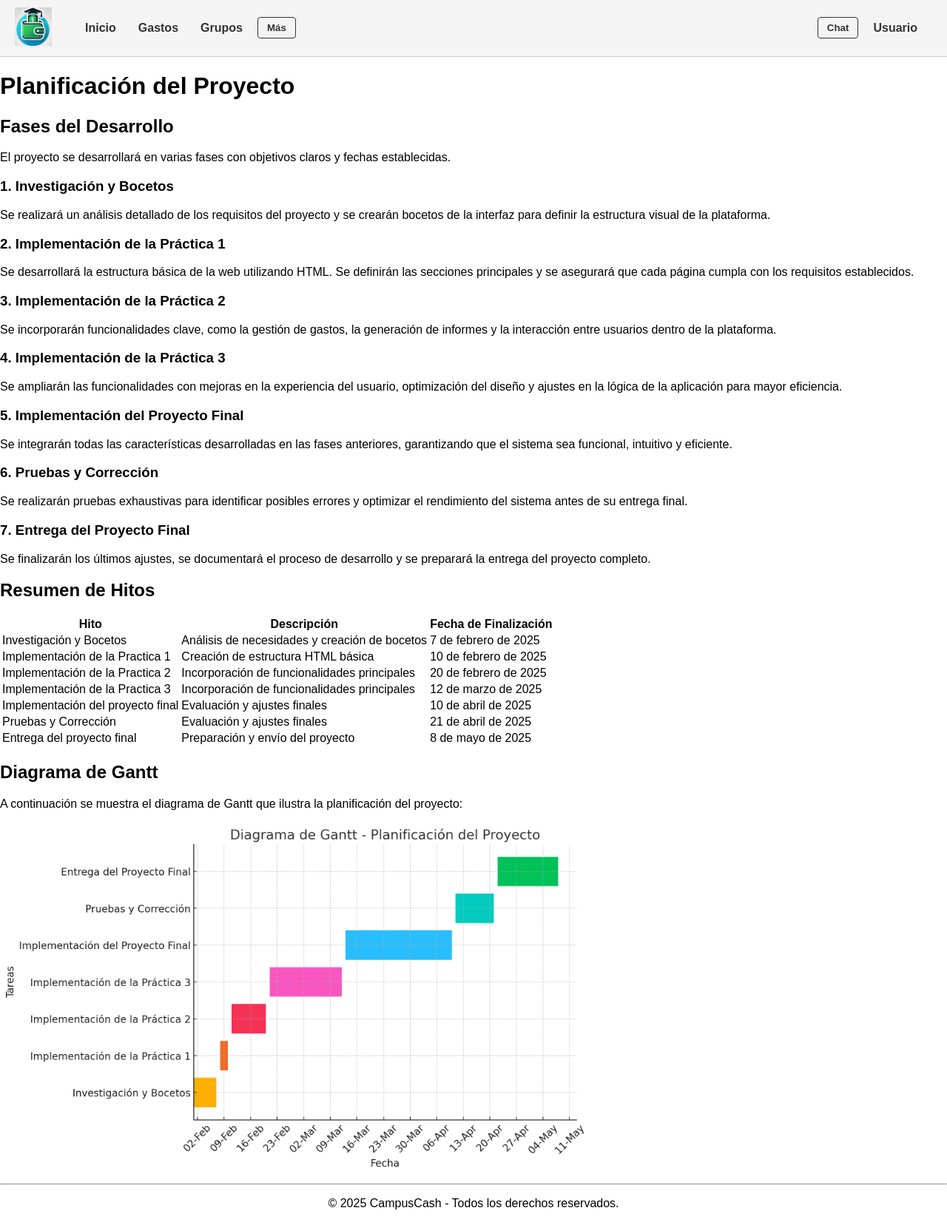
After one commit to Yundie77/aw, a PHP site: page /includes/practica1/planificacion.php in a window 1280 px wide. The commit adds this page. Shown: the whole page at 74% size. Run offline with PHP 8.4, Linux system fonts and the light colour scheme; a stand-in replaces the project's code that opens the database connection.

Commit message:
Incluir cosas de practica1 + fix rutas

```diff
--- /dev/null
+++ b/includes/practica1/planificacion.php
@@ -0,0 +1,87 @@
+<?php require_once '../vistas/comun/header.php'; ?>
+<?php require_once '../vistas/comun/nav.php'; ?>
+<main>
+  <header>
+    <h1>Planificación del Proyecto</h1>
+  </header>
+
+  <section>
+    <h2>Fases del Desarrollo</h2>
+    <p>El proyecto se desarrollará en varias fases con objetivos claros y fechas establecidas.</p>
+
+    <h3>1. Investigación y Bocetos</h3>
+    <p>Se realizará un análisis detallado de los requisitos del proyecto y se crearán bocetos de la interfaz para definir la estructura visual de la plataforma.</p>
+
+    <h3>2. Implementación de la Práctica 1</h3>
+    <p>Se desarrollará la estructura básica de la web utilizando HTML. Se definirán las secciones principales y se asegurará que cada página cumpla con los requisitos establecidos.</p>
+
+    <h3>3. Implementación de la Práctica 2</h3>
+    <p>Se incorporarán funcionalidades clave, como la gestión de gastos, la generación de informes y la interacción entre usuarios dentro de la plataforma.</p>
+
+    <h3>4. Implementación de la Práctica 3</h3>
+    <p>Se ampliarán las funcionalidades con mejoras en la experiencia del usuario, optimización del diseño y ajustes en la lógica de la aplicación para mayor eficiencia.</p>
+
+    <h3>5. Implementación del Proyecto Final</h3>
+    <p>Se integrarán todas las características desarrolladas en las fases anteriores, garantizando que el sistema sea funcional, intuitivo y eficiente.</p>
+
+    <h3>6. Pruebas y Corrección</h3>
+    <p>Se realizarán pruebas exhaustivas para identificar posibles errores y optimizar el rendimiento del sistema antes de su entrega final.</p>
+
+    <h3>7. Entrega del Proyecto Final</h3>
+    <p>Se finalizarán los últimos ajustes, se documentará el proceso de desarrollo y se preparará la entrega del proyecto completo.</p>
+  </section>
+
+  <section>
+    <h2>Resumen de Hitos</h2>
+    <table>
+      <tr>
+        <th>Hito</th>
+        <th>Descripción</th>
+        <th>Fecha de Finalización</th>
+      </tr>
+      <tr>
+        <td>Investigación y Bocetos</td>
+        <td>Análisis de necesidades y creación de bocetos</td>
+        <td>7 de febrero de 2025</td>
+      </tr>
+      <tr>
+        <td>Implementación de la Practica 1</td>
+        <td>Creación de estructura HTML básica</td>
+        <td>10 de febrero de 2025</td>
+      </tr>
+      <tr>
+        <td>Implementación de la Practica 2</td>
+        <td>Incorporación de funcionalidades principales</td>
+        <td>20 de febrero de 2025</td>
+      </tr>
+      <tr>
+        <td>Implementación de la Practica 3</td>
+        <td>Incorporación de funcionalidades principales</td>
+        <td>12 de marzo de 2025</td>
+      </tr>
+      <tr>
+        <td>Implementación del proyecto final</td>
+        <td>Evaluación y ajustes finales</td>
+        <td>10 de abril de 2025</td>
+      </tr>
+      <tr>
+        <td>Pruebas y Corrección</td>
+        <td>Evaluación y ajustes finales</td>
+        <td>21 de abril de 2025</td>
+      </tr>
+      <tr>
+        <td>Entrega del proyecto final</td>
+        <td>Preparación y envío del proyecto</td>
+        <td>8 de mayo de 2025</td>
+      </tr>
+    </table>
+  </section>
+
+  <section>
+    <h2>Diagrama de Gantt</h2>
+    <p>A continuación se muestra el diagrama de Gantt que ilustra la planificación del proyecto:</p>
+    <img src="img/gantt.png" alt="Diagrama de Gantt del proyecto CampusCash" width="800">
+  </section>
+</main>
+
+<?php require_once '../vistas/comun/footer.php'; ?>
--- a/includes/vistas/comun/header.php
+++ b/includes/vistas/comun/header.php
@@ -9,6 +9,6 @@ if (session_status() === PHP_SESSION_NONE) {
 <head>
   <meta charset="UTF-8">
   <title>CampusCash</title>
-  <link rel="stylesheet" href="css/style.css">
+  <link rel="stylesheet" href="/aw/css/style.css">
 </head>
 <body>
--- a/includes/vistas/comun/nav.php
+++ b/includes/vistas/comun/nav.php
@@ -4,7 +4,7 @@
 
 <nav>
   <div class="navbar-left">
-    <a href="/aw/index.php"><img src="img/logo.png" alt="Logo" class="logo"></a>
+    <a href="/aw/index.php"><img src="/aw/img/logo.png" alt="Logo" class="logo"></a>
     <a href="/aw/index.php">Inicio</a>
     <a href="/aw/gastos.php">Gastos</a>
     <a href="/aw/grupos.php">Grupos</a>
@@ -12,11 +12,11 @@
     <div class="dropdown">
       <button class="dropdown-btn">Más</button>
       <div class="dropdown-content">
-        <a href="/aw/detalles.php">Detalles</a>
-        <a href="/aw/bocetos.php">Bocetos</a>
-        <a href="/aw/miembros.php">Miembros</a>
-        <a href="/aw/planificacion.php">Planificación</a>
-        <a href="/aw/contacto.php">Contacto</a>
+        <a href="/aw/includes/practica1/detalles.php">Detalles</a>
+        <a href="/aw/includes/practica1/bocetos.php">Bocetos</a>
+        <a href="/aw/includes/practica1/miembros.php">Miembros</a>
+        <a href="/aw/includes/practica1/planificacion.php">Planificación</a>
+        <a href="/aw/includes/practica1/contacto.php">Contacto</a>
       </div>
     </div>
   </div>
```
Also changed, not shown: grupo_detalles.php (+3 -6 lines), includes/practica1/bocetos.php (added, +48 -0 lines), includes/practica1/contacto.php (added, +39 -0 lines), includes/practica1/detalles.php (added, +39 -0 lines), includes/practica1/miembros.php (added, +51 -0 lines).
